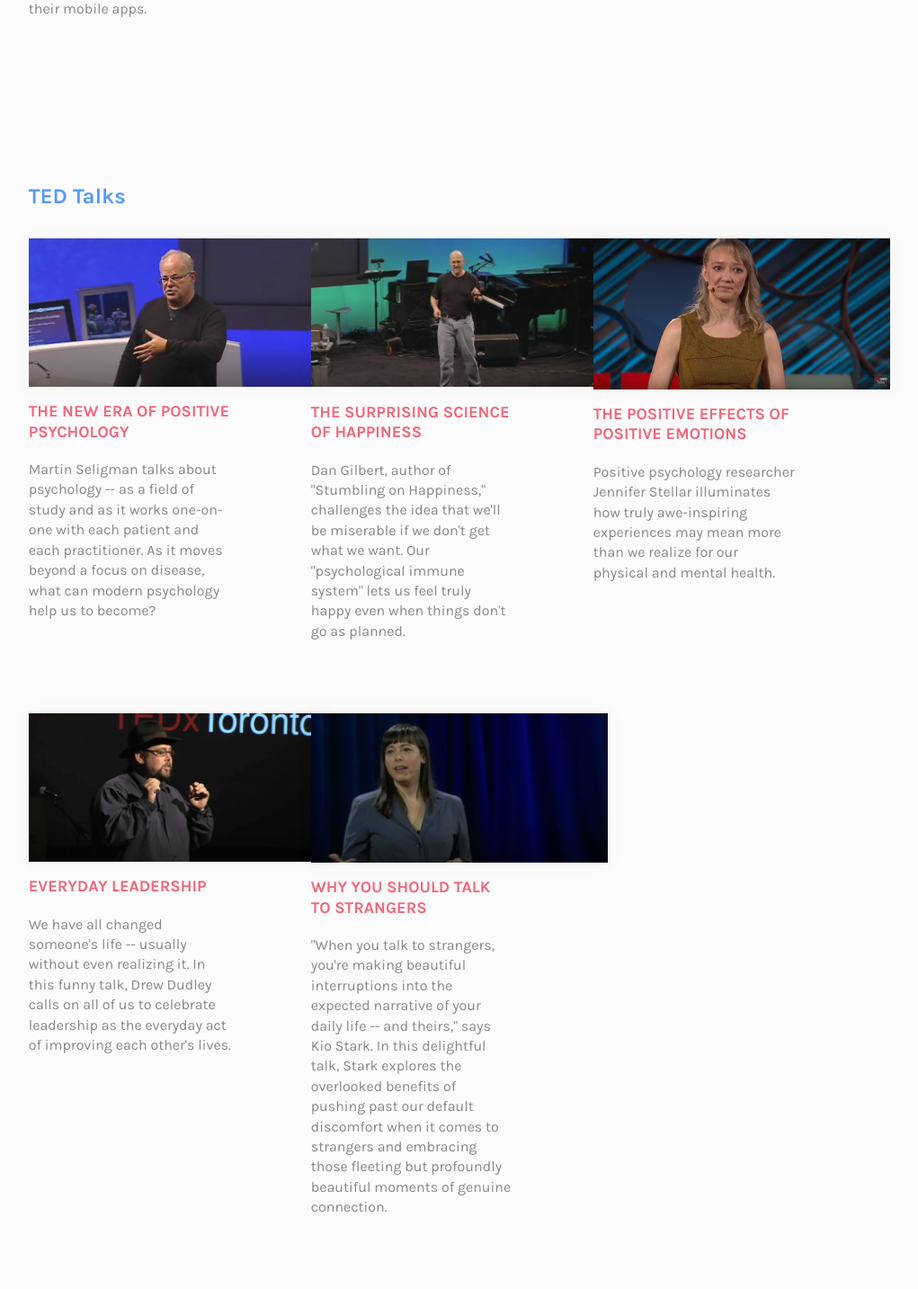
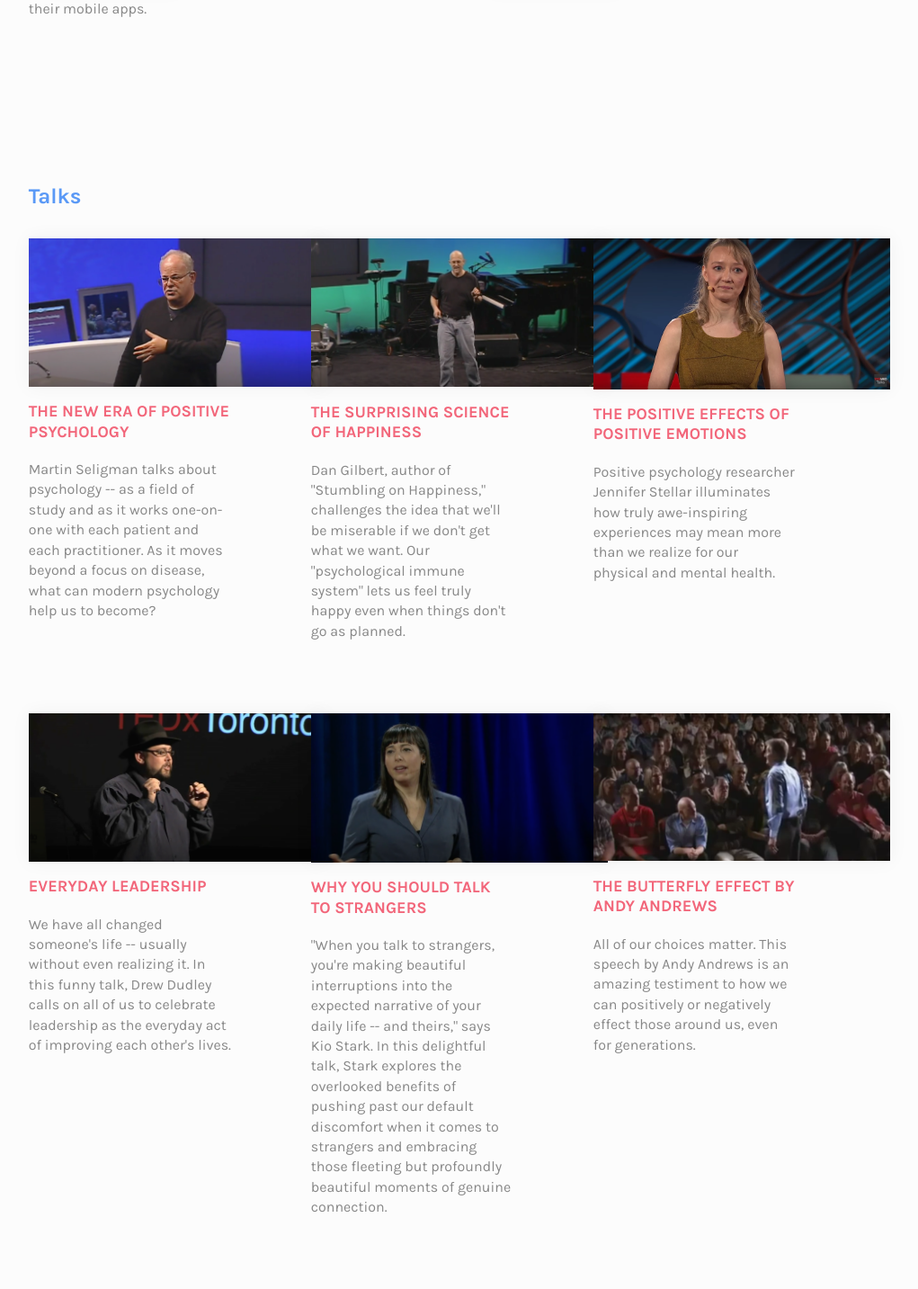
Before and after one commit to exl8210/Niyama, a PHP site: page /information.php in a window 1280 px wide. Shown: the part 909-2342 px from the top of the page at 90% size, without its empty margins (185-1206 px from the left). Run offline with PHP 8.4, Linux system fonts and the light colour scheme; some libraries are stand-ins or nearby versions.

Commit message:
Modal content
Modal content, including videos, and an additional video on the information page.

```diff
--- a/information.php
+++ b/information.php
@@ -42,7 +42,7 @@
 <!-- Talks -->
 <div class="row" id="ted-talks">
     <div class="offset-by-one five columns">
-        <h2>TED Talks</h2>
+        <h2>Talks</h2>
     </div>
 
     <div class="u-cf"></div>
@@ -92,6 +92,15 @@
             <h3>Why you should talk to strangers</h3>
         </a>
         <p>"When you talk to strangers, you're making beautiful interruptions into the expected narrative of your daily life -- and theirs," says Kio Stark. In this delightful talk, Stark explores the overlooked benefits of pushing past our default discomfort when it comes to strangers and embracing those fleeting but profoundly beautiful moments of genuine connection.</p>
+    </div>
+
+    <div class="offset-by-one three columns">
+        <a href="https://www.youtube.com/watch?v=mo6fBAT8f-s" target="_blank" class="noHover">
+            <img src="assets/media/ted-talks/andrews.png" class="ted-screen" />
+
+            <h3>The Butterfly Effect by Andy Andrews</h3>
+        </a>
+        <p>All of our choices matter. This speech by Andy Andrews is an amazing testiment to how we can positively or negatively effect those around us, even for generations.</p>
     </div>
 </div>
 
```
Also changed, not shown: wip.php (+24 -17 lines), assets/media/ted-talks/andrews.png (added), assets/media/ted-talks/smit.png (added).
